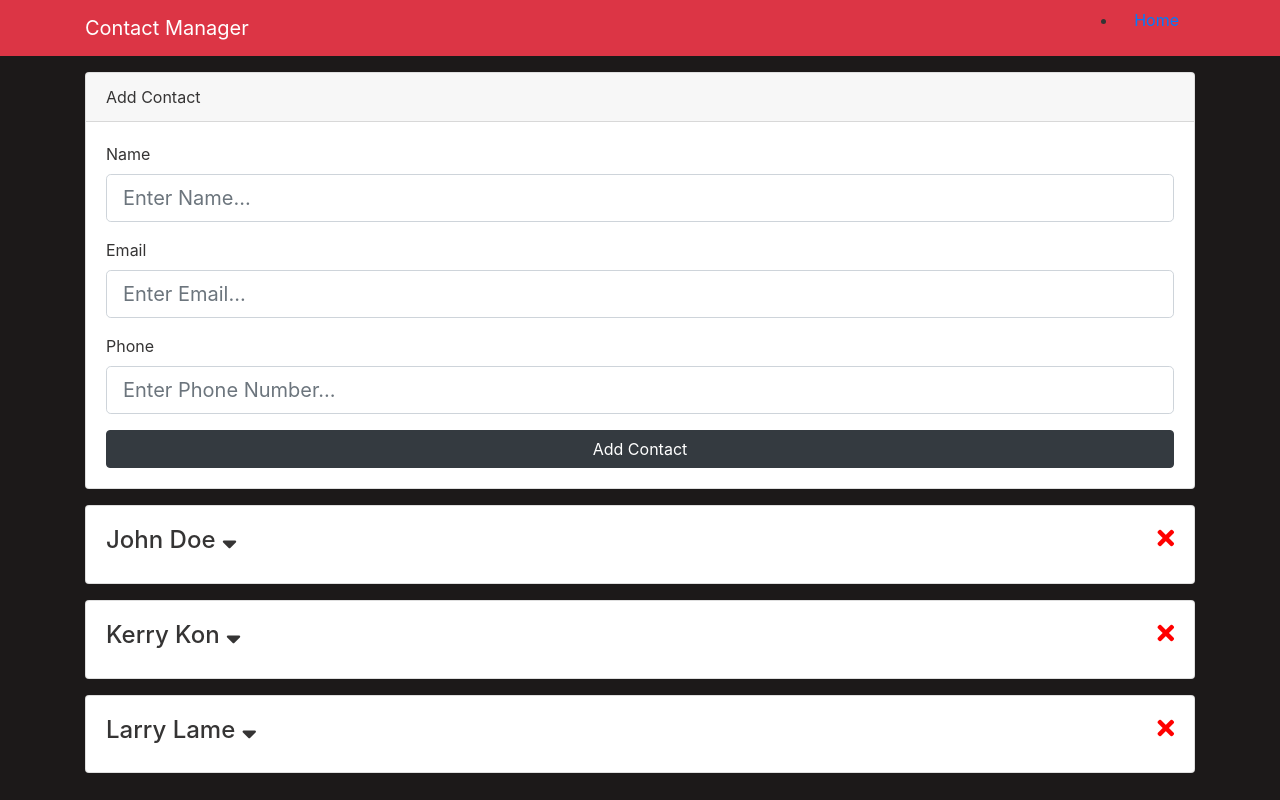
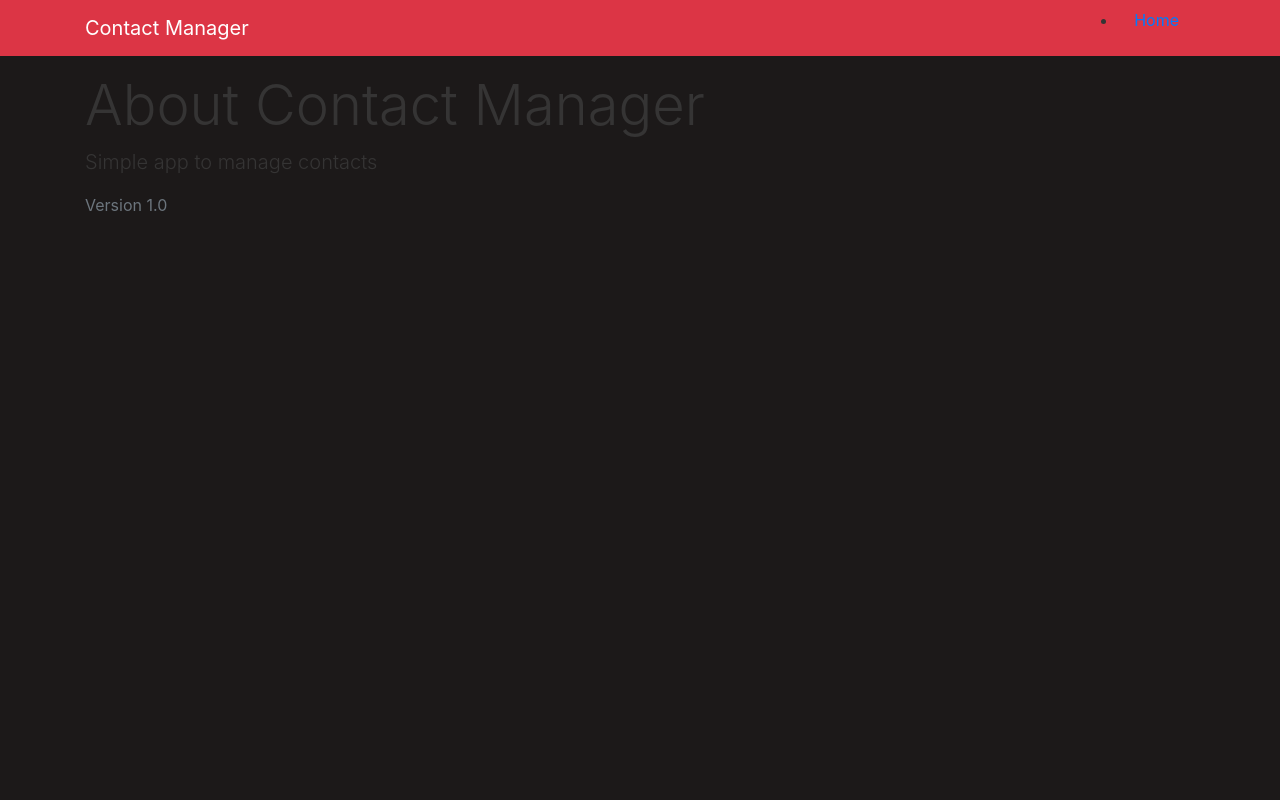
Before and after one commit to alexsjcho/contact-manager-react-app, a React (Create React App) app: page /about in a window 1280 px wide. Built offline with nearby package versions, Linux system fonts and the light colour scheme.

Commit message:
added React Routers

```diff
--- a/package.json
+++ b/package.json
@@ -10,6 +10,7 @@
     "popper.js": "^1.14.7",
     "react": "^16.8.3",
     "react-dom": "^16.8.3",
+    "react-router-dom": "^4.3.1",
     "react-scripts": "2.1.5",
     "register-service-worker": "^1.6.2",
     "typescript": "^3.3.3333",
--- a/src/App.js
+++ b/src/App.js
@@ -1,7 +1,9 @@
 import React, { Component } from "react";
+import { BrowserRouter as Router, Route, Switch } from "react-router-dom";
 import Contacts from "./components/contacts/Contacts";
 import AddContact from "./components/contacts/AddContact";
 import Header from "./layout/Header";
+import About from "./components/pages/About";
 import "bootstrap/dist/css/bootstrap.min.css";
 import "./App.css";
 import { Provider } from "./context";
@@ -10,13 +12,18 @@
   render() {
     return (
       <Provider>
-        <div className="App">
-          <Header branding="Contact Manager" />
-          <div className="container">
-            <AddContact />
-            <Contacts />
+        <Router>
+          <div className="App">
+            <Header branding="Contact Manager" />
+            <div className="container">
+              <Switch>
+                <Route exact path="/" component={Contacts} />
+                <Route exact path="/contact/add" component={AddContact} />
+                <Route exact path="/about" component={About} />
+              </Switch>
+            </div>
           </div>
-        </div>
+        </Router>
       </Provider>
     );
   }
--- a/src/components/contacts/Contacts.js
+++ b/src/components/contacts/Contacts.js
@@ -10,6 +10,9 @@
           const { contacts } = value;
           return (
             <React.Fragment>
+              <h1 className="display-4 mb-2">
+                <span className="text-danger">Contact </span>List
+              </h1>
               {contacts.map(contact => (
                 <Contact key={contact.id} contact={contact} />
               ))}
--- /dev/null
+++ b/src/components/pages/About.js
@@ -0,0 +1,11 @@
+import React from "react";
+
+export default () => {
+  return (
+    <div>
+      <h1 className="display-4">About Contact Manager</h1>
+      <p className="lead">Simple app to manage contacts</p>
+      <p className="text-secondary">Version 1.0</p>
+    </div>
+  );
+};
```
Also changed, not shown: 1 other file (tests, documents, lock files or other folders).
